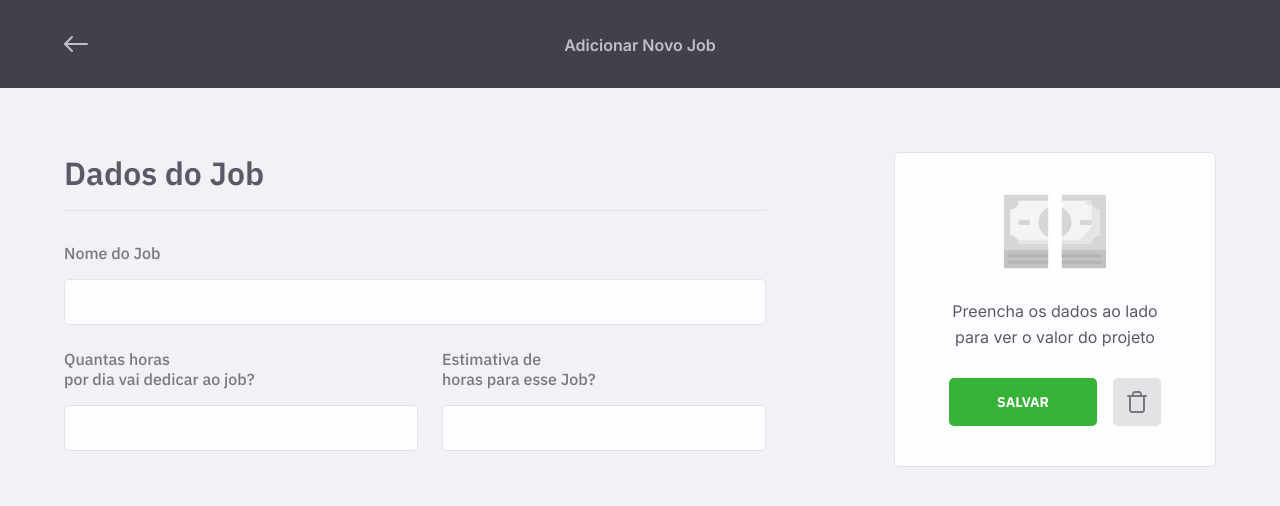
After one commit to maykbrito/maratona-discover-2, a web app: file job.html in a window 1280 px wide. The commit adds this page. Shown: the top 506 px of the page. Run offline with its HTML, style and script files only (its server is not run), Linux system fonts and the light colour scheme; some libraries are stand-ins or nearby versions.

Commit message:
add job.html & .classes refactor

```diff
--- a/index.html
+++ b/index.html
@@ -11,6 +11,7 @@
     <link rel="stylesheet" href="/styles/main.css" />
     <link rel="stylesheet" href="/styles/partials/page-header.css" />
     <link rel="stylesheet" href="/styles/partials/cards.css" />
+    <link rel="stylesheet" href="/styles/partials/buttons.css" />
     <link rel="stylesheet" href="/styles/partials/modal.css" />
     <link rel="stylesheet" href="/styles/pages/index.css" />
 
@@ -61,12 +62,12 @@
               Encerrados
             </div>
           </div>
-          <button>
+          <a class="button orange" href="job.html">
             <span>
               <img src="./images/plus-24.svg" alt="Novo Job" />
             </span>
             Adicionar novo job
-          </button>
+          </a>
         </section>
       </div>
     </header>
--- /dev/null
+++ b/job.html
@@ -0,0 +1,99 @@
+<!DOCTYPE html>
+<html lang="pt-BR">
+  <head>
+    <meta charset="UTF-8" />
+    <meta http-equiv="X-UA-Compatible" content="IE=edge" />
+    <meta name="viewport" content="width=device-width, initial-scale=1.0" />
+    <meta name="theme-color" content="#41414C" />
+    <link rel="shortcut icon" href="images/favicon.png" type="image/png" />
+    <title>JobsCalc</title>
+
+    <link rel="stylesheet" href="/styles/main.css" />
+    <link rel="stylesheet" href="/styles/partials/page-header.css" />
+    <link rel="stylesheet" href="/styles/partials/cards.css" />
+    <link rel="stylesheet" href="/styles/partials/buttons.css" />
+    <link rel="stylesheet" href="/styles/partials/forms.css" />
+    <link rel="stylesheet" href="/styles/pages/job.css" />
+
+    <link rel="preconnect" href="https://fonts.gstatic.com" />
+    <link
+      href="https://fonts.googleapis.com/css2?family=IBM+Plex+Sans:wght@400;500;600;700&family=Inter:wght@400;500;600;700&display=swap"
+      rel="stylesheet"
+    />
+
+    <script src="https://cdnjs.cloudflare.com/ajax/libs/gsap/3.6.0/gsap.min.js"></script>
+    <script src="scripts/job.js" defer type="module"></script>
+  </head>
+  <body id="page-job">
+    <header class="page-header inner">
+      <div class="container">
+        <a href="index.html" class="back">
+          <img src="./images/back.svg" alt="" />
+        </a>
+        <h1>Adicionar Novo Job</h1>
+      </div>
+    </header>
+
+    <div class="container flex">
+      <main>
+        <form id="form-job">
+          <fieldset>
+            <legend>Dados do Job</legend>
+            <div class="separator light"></div>
+
+            <div class="input-wrapper">
+              <label for="name">Nome do Job</label>
+              <input type="text" id="name" name="name" />
+            </div>
+
+            <div class="input-group">
+              <div class="input-wrapper">
+                <label for="daily-hours">Quantas horas <br/>
+                  por dia vai dedicar ao job?</label>
+                <input
+                  type="number"
+                  step="0.1"
+                  id="daily-hours"
+                  name="daily-hours"/>
+              </div>
+
+              <div class="input-wrapper">
+                <label for="total-hours">Estimativa de <br/>
+                  horas para esse Job?</label>
+                <input
+                  type="number"
+                  id="total-hours"
+                  name="total-hours" />
+              </div>
+            </div>
+          </fieldset>
+
+        </form>
+      </main>
+      <aside class="card">
+        <img src="./images/money-gray.svg" alt="Imagem de Dinheiro">
+        <p>
+          Preencha os dados ao lado para
+          ver o valor do projeto
+        </p>
+        <div class="button-group">
+          <button
+            class="button green"
+            form="form-job"
+            type="submit"
+            title="Salvar Dados">Salvar</button>
+          <a
+            href="index.html"
+            class="button gray">
+            <img
+              src="./images/trash-24.svg"
+              alt="Cancelar cadastro"
+              title="Cancelar cadastro">
+          </a>
+        </div>
+      </aside>
+
+    </div>
+    <!-- end container -->
+  </body>
+</html>
--- a/profile.html
+++ b/profile.html
@@ -51,7 +51,7 @@
             <legend>Dados do perfil</legend>
             <div class="separator light"></div>
 
-            <div class="input-cols">
+            <div class="input-group">
               <div class="input-wrapper">
                 <label for="name">Nome</label>
                 <input type="text" id="name" name="name" />
@@ -72,7 +72,7 @@
             <legend>Planejamento</legend>
             <div class="separator light"> </div>
 
-            <div class="input-cols">
+            <div class="input-group">
               <div class="input-wrapper">
                 <label for="montly-amount">Quanto eu <br/>quero ganhar por mês?</label>
                 <input
@@ -93,7 +93,7 @@
               </div>
             </div>
 
-            <div class="input-cols">
+            <div class="input-group">
               <div class="input-wrapper">
                 <label for="days-per-week">Quantos dias <br/>quero
                   trabalhar por semana?</label>
--- a/styles/main.css
+++ b/styles/main.css
@@ -76,6 +76,10 @@ textarea {
   border: none;
 }
 
+a {
+  text-decoration: none;
+}
+
 /* basic classes */
 .container {
   width: min(1440px, 90vw);
@@ -95,7 +99,7 @@ textarea {
 }
 
 .separator {
-  height: 1.5px;
+  height: 1px;
   background-color: var(--color-hairline-in-dark);
   margin: 1rem 0;
 }
@@ -103,3 +107,7 @@ textarea {
 .separator.light {
   background-color: #E1E3E5;
 }
+
+.flex {
+  display: flex;
+}
--- /dev/null
+++ b/styles/pages/job.css
@@ -0,0 +1,33 @@
+aside.card {
+  width: 22rem;
+
+  margin-left: 8rem;
+
+  text-align: center;
+
+  padding: 2.5rem 3.375rem;
+}
+
+aside > img {
+  margin-bottom: 1.5rem;
+}
+
+aside p {
+  margin-bottom: 1.75rem;
+
+  font-family: Inter;
+  font-weight: 400;
+  font-size: 1rem;
+  line-height: 1.625rem;
+}
+
+aside .button img {
+  width: 1.5rem;
+  height: 1.5rem;
+}
+
+aside .button + .button {
+  padding: 0;
+  width: 3rem;
+  height: 3rem;
+}
--- a/styles/partials/buttons.css
+++ b/styles/partials/buttons.css
@@ -1,6 +1,7 @@
 .button {
   padding: 0.75rem 3rem;
   border-radius: 0.313rem;
+  border: 0;
 
   font-family: IBM Plex Sans;
   font-weight: 700;
@@ -11,6 +12,14 @@
   transition: all .2s;
 
   cursor:pointer;
+
+  display: inline-flex;
+  justify-content:center;
+  align-items: center;
+}
+
+button.button {
+  line-height: 1.5rem;
 }
 
 .button.orange {
@@ -48,3 +57,12 @@
 .button.red:hover {
   background: #FA3F38;
 }
+
+.button-group {
+  display: flex;
+  align-items: center;
+}
+
+.button-group .button + .button {
+  margin-left: 1rem;
+}
--- a/styles/partials/forms.css
+++ b/styles/partials/forms.css
@@ -19,16 +19,13 @@ fieldset .separator {
   margin-bottom: 2rem;
 }
 
-form .input-cols {
+form .input-group {
   display: flex;
+  margin-top: 1.5rem;
 }
 
-form .input-cols .input-wrapper + .input-wrapper {
+form .input-group .input-wrapper + .input-wrapper {
   margin-left: 1.5rem;
-}
-
-form .input-cols + .input-cols {
-  margin-top: 1.5rem;
 }
 
 label {
```
Also changed, not shown: styles/pages/index.css (+4 -26 lines).
